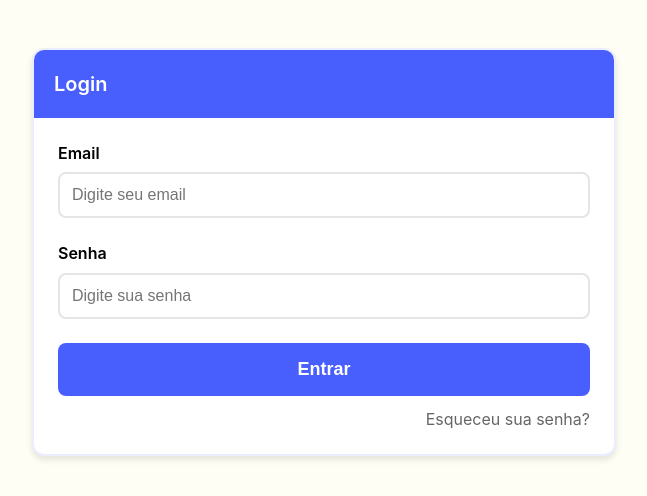
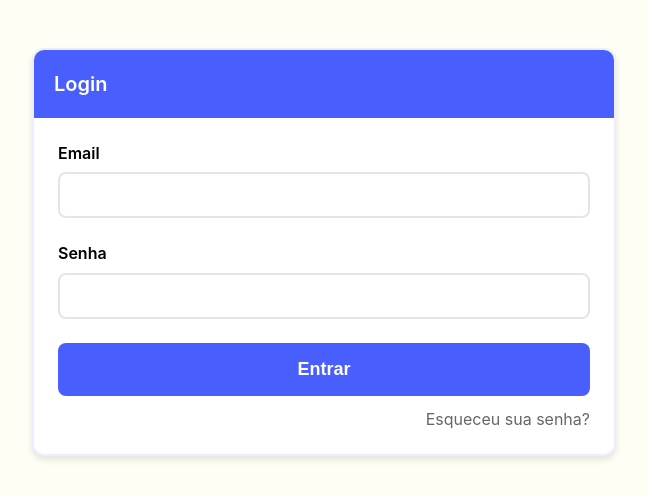
Before and after one commit to gskumlehn/bb-monitor, a Flask app: page /auth/login in a window 1280 px wide. Shown: the part 76-572 px from the top of the page, without its empty margins (316-963 px from the left). Run offline with Flask 3, Linux system fonts and the light colour scheme; parts of the project's set-up code (start-up, migrations or seed data) failed here and were passed over.

Commit message:
Remove placeholders

```diff
--- a/app/templates/login.html
+++ b/app/templates/login.html
@@ -20,7 +20,6 @@
                             name="email"
                             required
                             class="input"
-                            placeholder="Digite seu email"
                             value="{{ request.form.get('email', '') }}"
                         >
                     </div>
@@ -32,7 +31,6 @@
                             name="password"
                             required
                             class="input"
-                            placeholder="Digite sua senha"
                             value="{{ request.form.get('password', '') }}"
                         >
                     </div>
```
